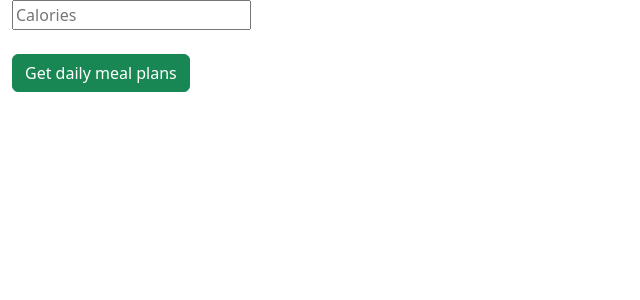
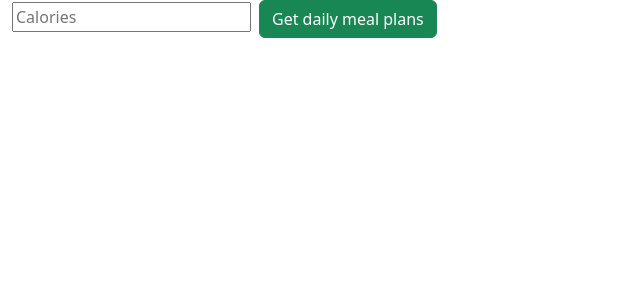
Before and after one commit to bhankymyk/Calorie-meal-planner, a React (Create React App) app: page / in a window 1280 px wide. Shown: the top 300 px of the page, without its empty margins (0-640 px from the left). Built offline with nearby package versions, Linux system fonts and the light colour scheme.

Commit message:
display issue in a col resolved

```diff
--- a/src/App.js
+++ b/src/App.js
@@ -30,7 +30,7 @@ function App() {
     <Container fluid>
 <Row>
       <div className="main">
-        <input type="number" placeholder="Calories" onChange={handleChange}/> <br/> <br/>
+        <input type="number" placeholder="Calories" onChange={handleChange}/>
       <Button onClick={getMealData} className="btn btn-success btn-block" >
 Get daily meal plans
       </Button>
--- a/src/Component/MealList.jsx
+++ b/src/Component/MealList.jsx
@@ -16,7 +16,7 @@ export default function MealList({ mealData }) {
             </ul>
         </div>
 
-        <div className="foods d-flex justify-content-between">
+        <div className="foods">
             {mealData.meals.map((meal) => {
                 return <Meal key={meal.id} meal={meal} />
             })}
--- a/src/index.css
+++ b/src/index.css
@@ -18,6 +18,9 @@ code {
   display: inline;
   /* white-space: nowrap; */
 }
+input{
+  margin-right: 0.5em !important ;
+}
 /* h1 {
   align-items: center;
   white-space: nowrap;
```
